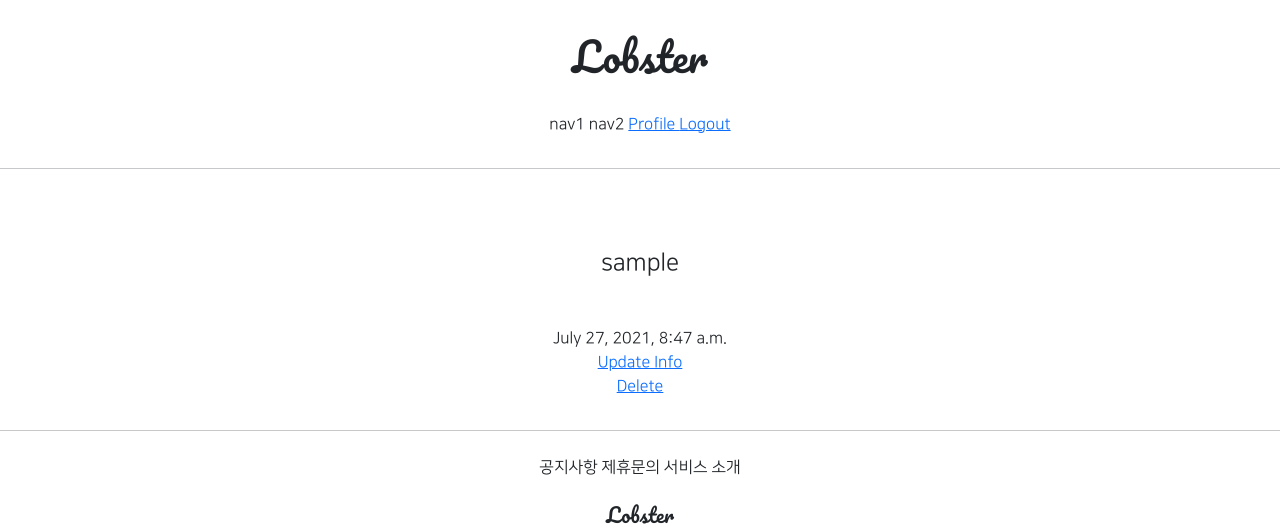
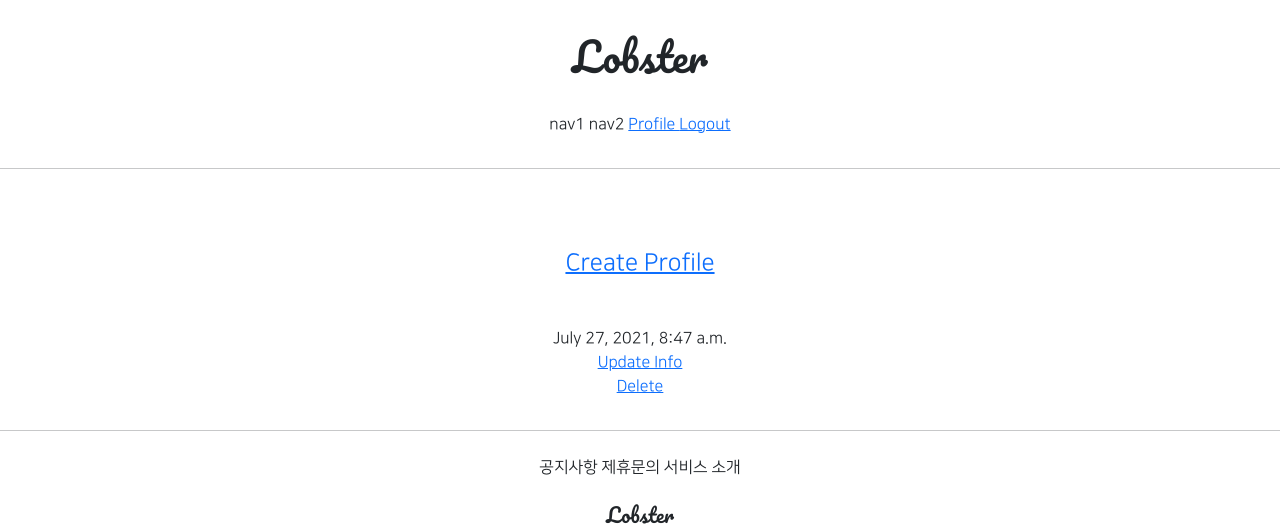
Before and after one commit to innamtt/gis_practice, a Django app: template accountapp/templates/accountapp/detail.html in a window 1280 px wide. Shown: the top 531 px of the page. Run offline with Django 3.2, Linux system fonts and the light colour scheme; the template is opened without the code that fills it: values that come from a table or form of the project are taken from there, others are empty; the visitor is signed in with stand-in values (Sample User, id 1); data comes from the database, SQL or seed files in the repository; parts of the project's set-up code (start-up, migrations or seed data) failed here and were passed over; some libraries are stand-ins or nearby versions.

Commit message:
2021-07-27 2nd Commit

```diff
--- a/accountapp/templates/accountapp/detail.html
+++ b/accountapp/templates/accountapp/detail.html
@@ -4,9 +4,17 @@
 
     <div class="text-center mw-500 m-auto">
         <div class = "m-5">
+            {% if target_user.profile %}
+                <img src="{{ target_user.profile.image.url }}" alt="profile image">
+            <h4>{{ target_user.profile.nickname }}</h4>
+            <h5>{{ target_user.profile.message }}</h5>
+            {% else %}
             <h4>
-                {{ target_user.username }}
+                <a href="{% url 'profileapp:create' %}">
+                    Create Profile
+                </a>
             </h4>
+            {% endif %}
         </div>
         <div>
             {{ target_user.date_joined }}
--- a/gis_practice/urls.py
+++ b/gis_practice/urls.py
@@ -13,6 +13,8 @@ Including another URLconf
     1. Import the include() function: from django.urls import include, path
     2. Add a URL to urlpatterns:  path('blog/', include('blog.urls'))
 """
+from django.conf import settings
+from django.conf.urls.static import static
 from django.contrib import admin
 from django.urls import path, include
 
@@ -20,4 +22,4 @@ urlpatterns = [
     path('admin/', admin.site.urls),
     path('accounts/', include('accountapp.urls')),
     path('profiles/', include('profileapp.urls')),
-]
+] + static(settings.MEDIA_URL, document_root=settings.MEDIA_ROOT)
```
